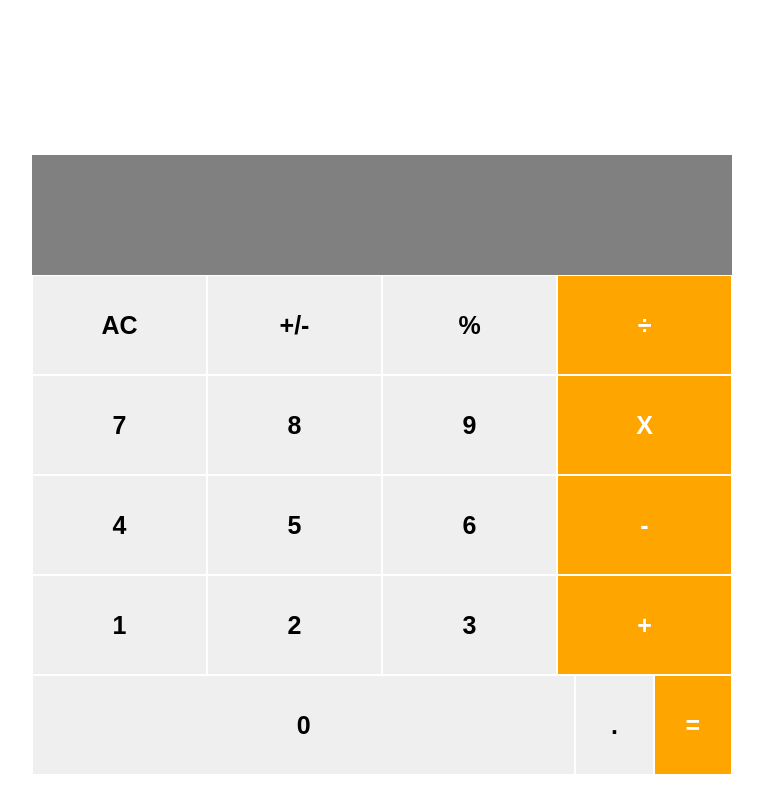
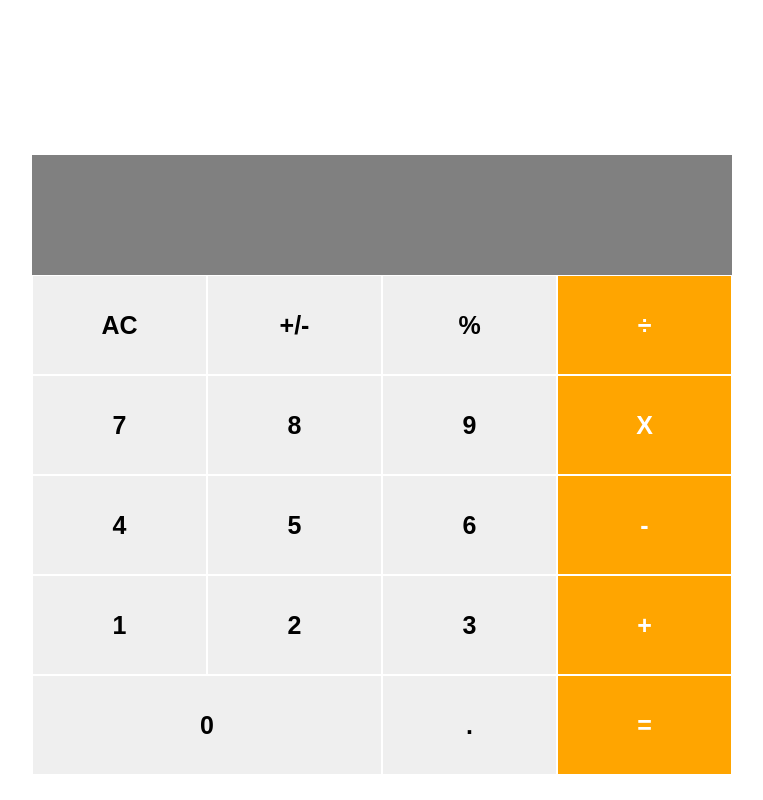
Before and after one commit to Luckyaremu/react-calculator, a React (Create React App) app: page / in a window 1280 px wide. Shown: the whole page, without its empty margins (258-1021 px from the left). Built offline with nearby package versions, Linux system fonts and the light colour scheme.

Commit message:
conflicts resolved

```diff
--- a/src/index.css
+++ b/src/index.css
@@ -58,7 +58,7 @@ code {
 }
 
 button {
-  width: 25%;
+  width: 100%;
   padding: 1rem;
   font-size: 2.5rem;
   font-weight: bolder;
```
